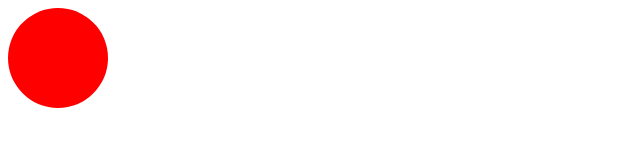
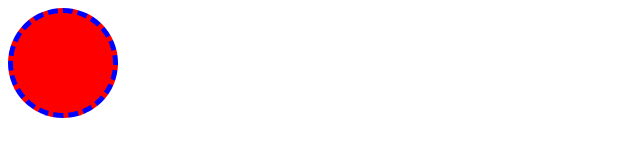
Before and after one commit to Cornelius-Homann/Cornelius-Homann.github.io, a plain HTML site: page index.html in a window 1280 px wide. Shown: the whole page, without its empty margins (0-640 px from the left). Drawn offline with Linux system fonts and the light colour scheme.

Commit message:
Update style.css

```diff
--- a/style.css
+++ b/style.css
@@ -3,6 +3,7 @@
     height: 100px;
     background-color: red;
     border-radius: 50%;
+    border: 5px dashed blue; /* Add a border for better visibility */
     animation: rotate 2s linear infinite;
 }
 
```
